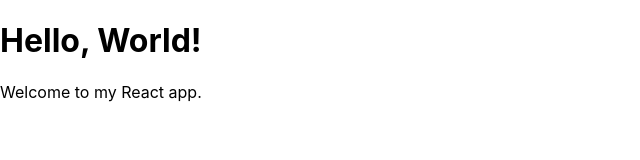
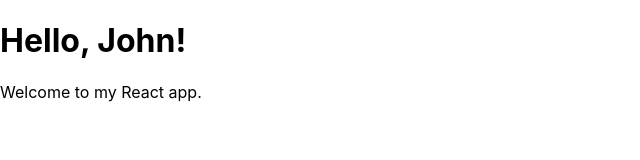
Before and after one commit to 4-learn/react-demo, a React (Create React App) app in the folder hello-world/: page / in a window 1280 px wide. Shown: the top 160 px of the page, without its empty margins (0-640 px from the left). Built offline with nearby package versions, Linux system fonts and the light colour scheme.

Commit message:
class-components-prob

```diff
--- a/hello-world/src/App.js
+++ b/hello-world/src/App.js
@@ -3,9 +3,12 @@
 // 定義一個簡單的類別元件
 class Greeting extends Component {
   render() {
+    // 通過 this.props 訪問傳遞給組件的 props
+    const { name } = this.props;
+
     return (
       <div>
-        <h1>Hello, World!</h1>
+        <h1>Hello, {name}!</h1>
         <p>Welcome to my React app.</p>
       </div>
     );
--- a/hello-world/src/index.js
+++ b/hello-world/src/index.js
@@ -4,4 +4,4 @@
 import Greeting from './App';
 
 const root = ReactDOM.createRoot(document.getElementById('root'));
-root.render(<Greeting />);
+root.render(<Greeting name="John" />);
```
